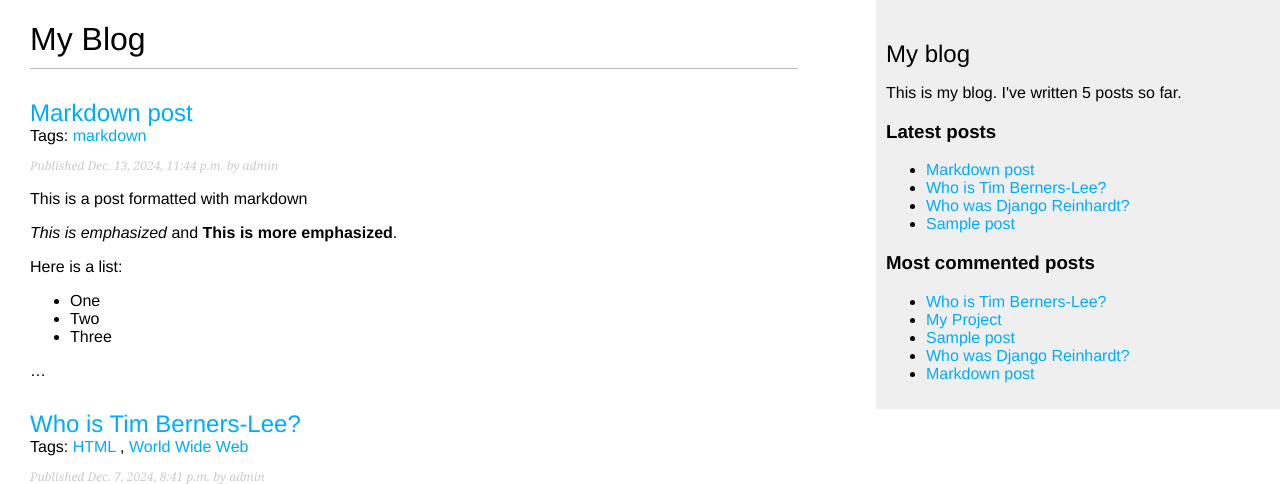
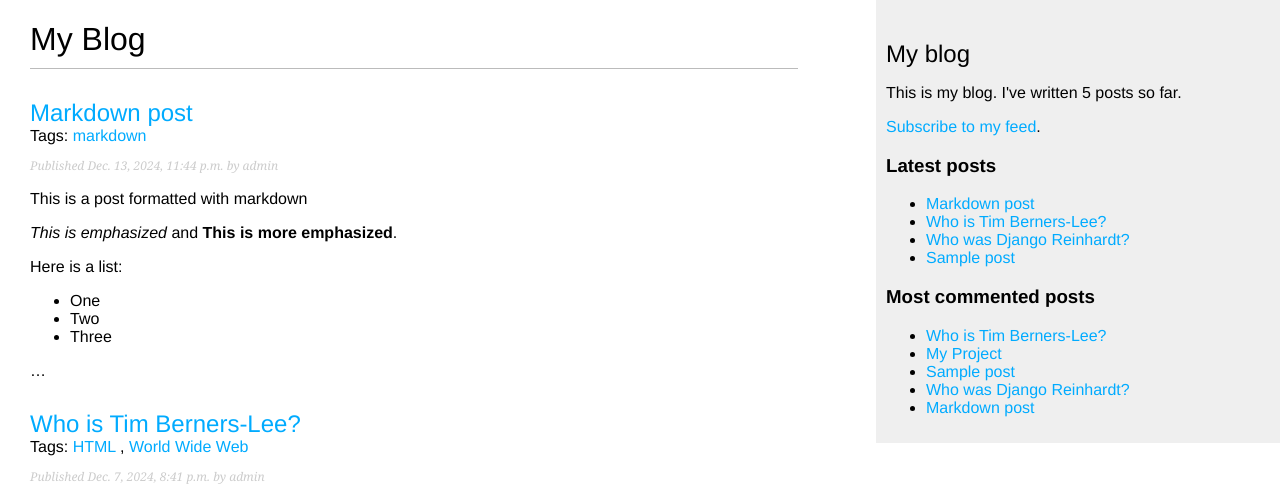
Before and after one commit to OJarvey/blog.project4, a Django app: page /blog/ in a window 1280 px wide. Shown: the top 484 px of the page. Run offline with Django 5.2, Linux system fonts and the light colour scheme; data comes from the database, SQL or seed files in the repository; parts of the project's set-up code (start-up, migrations or seed data) failed here and were passed over.

Commit message:
Add feed URL for latest posts and update base template

```diff
--- a/myblog/blog/templates/blog/base.html
+++ b/myblog/blog/templates/blog/base.html
@@ -21,15 +21,18 @@
       <p>
         This is my blog. I've written {% total_posts %} posts so far.
       </p>
+      <p>
+        <a href="{% url 'blog:post_feed' %}">Subscribe to my feed</a>.
+      </p>
       <h3>Latest posts</h3>
-      {% show_latest_posts 4%}
+      {% show_latest_posts 4 %}
       <h3>Most commented posts</h3>
       {% get_most_commented_posts as most_commented_posts %}
       <ul>
         {% for post in most_commented_posts %}
-        <li>
-          <a href="{{ post.get_absolute_url }}">{{ post.title }}</a>
-        </li>
+          <li>
+            <a href="{{ post.get_absolute_url }}">{{ post.title }}</a>
+          </li>
         {% endfor %}
       </ul>
     </div>
--- a/myblog/blog/urls.py
+++ b/myblog/blog/urls.py
@@ -1,5 +1,6 @@
 from django.urls import path
 from . import views
+from .feeds import LatestPostsFeed
 
 app_name = "blog"
 
@@ -15,4 +16,5 @@ urlpatterns = [
 
     path("<int:post_id>/share/", views.post_share, name="post_share"),
     path("<int:post_id>/comment/", views.post_comment, name="post_comment"),
+    path("feed/", LatestPostsFeed(), name="post_feed"),
 ]
```
